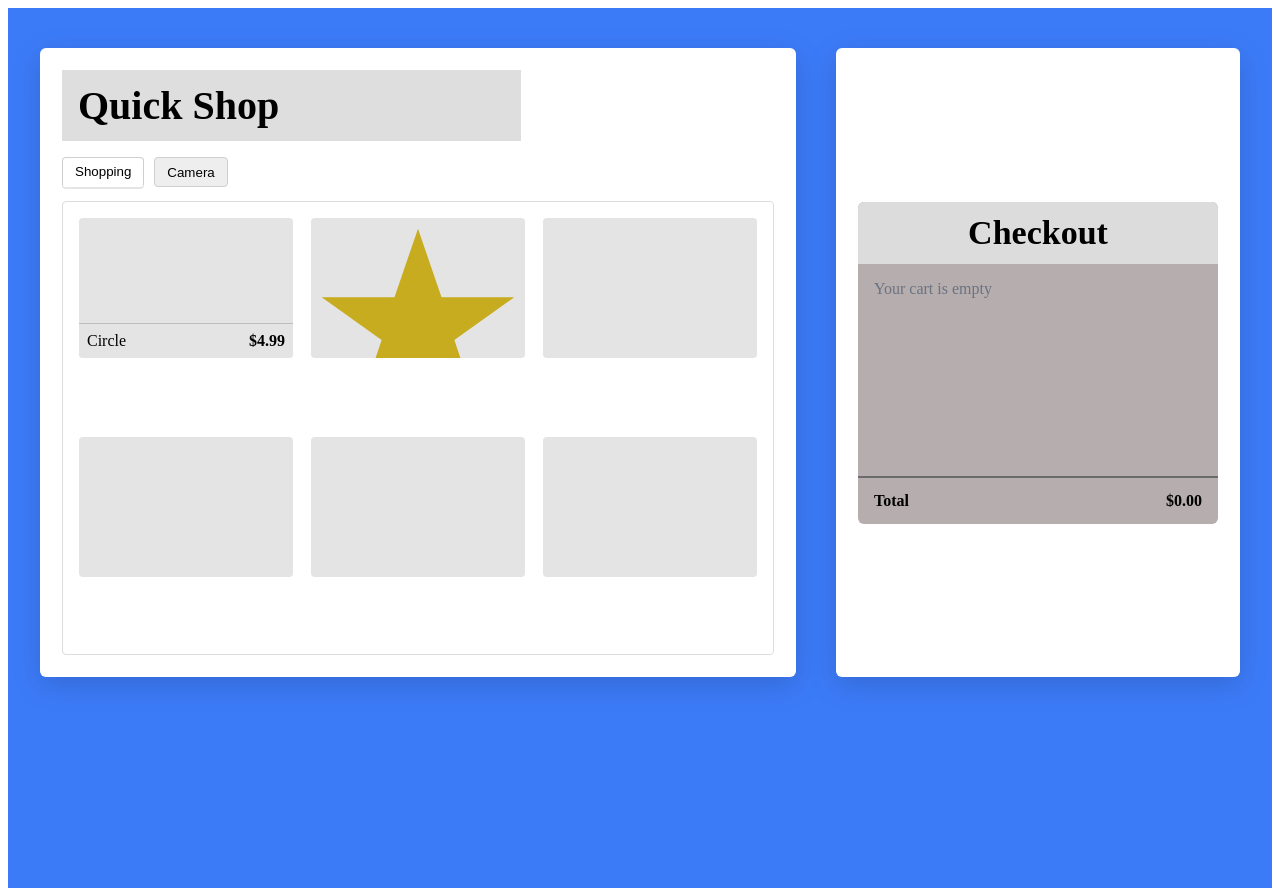
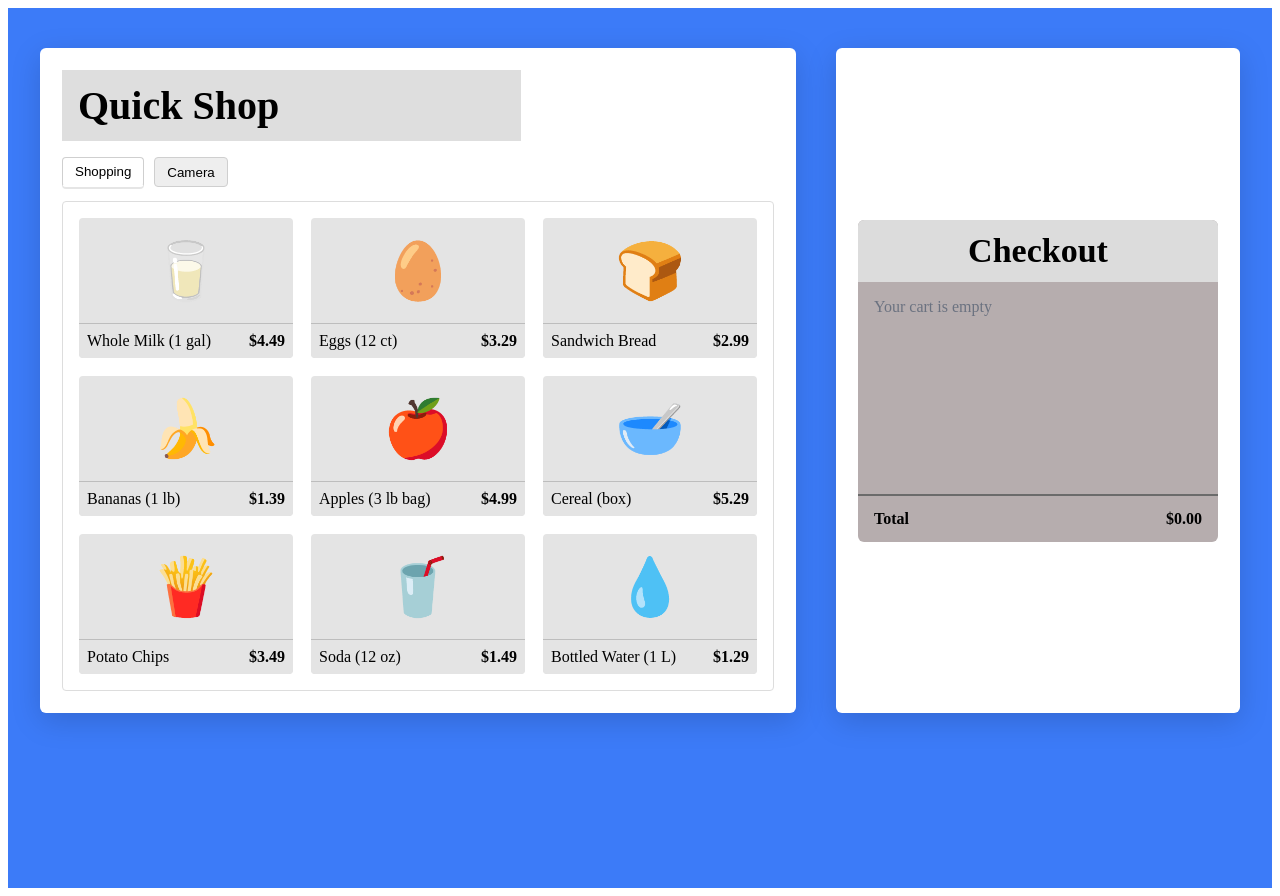
Before and after one commit to aaravsgit/pos-cam-ai-mern, a React (Vite) app in the folder frontend/: page /shop in a window 1280 px wide. Built offline with nearby package versions, Linux system fonts and the light colour scheme.

Commit message:
feat(frontend): replace placeholder shapes with real grocery items and show prices

```diff
--- a/frontend/src/pages/Shop.jsx
+++ b/frontend/src/pages/Shop.jsx
@@ -2,26 +2,11 @@ import { useState } from "react";
 import { Link } from "react-router-dom";
 import "./styles.css";
 
-function CircleShape() {
-  return <div className="shape-circle" />;
-}
-
-function StarShape() {
-  return (
-    <svg className="shape-star" viewBox="0 0 100 100" aria-hidden="true">
-      <polygon
-        points="50,5 61,37 95,37 67,57 78,90 50,70 22,90 33,57 5,37 39,37"
-        fill="#c8ac20"
-      />
-    </svg>
-  );
-}
-
-function Tile({ name, price, shape, onAdd }) {
+function Tile({ name, price, emoji, onAdd }) {
   return (
     <div className="tile" onClick={onAdd}>
       <div className="tile-img">
-        {shape === "circle" ? <CircleShape /> : <StarShape />}
+        <span className="tile-emoji" aria-hidden="true">{emoji}</span>
       </div>
       <div className="tile-meta">
         <span>{name}</span>
@@ -31,14 +16,21 @@ function Tile({ name, price, shape, onAdd }) {
   );
 }
 
-
 export default function Shop() {
   const [activeTab, setActiveTab] = useState("shopping");
   const [cart, setCart] = useState([]);
 
+  // Real grocery items
   const products = [
-    { id: "circ", name: "Circle", price: 499, shape: "circle" },
-    { id: "star", name: "Star", price: 399, shape: "star" },
+    { id: "milk",    name: "Whole Milk (1 gal)",   price: 449, emoji: "🥛" },
+    { id: "eggs",    name: "Eggs (12 ct)",         price: 329, emoji: "🥚" },
+    { id: "bread",   name: "Sandwich Bread",       price: 299, emoji: "🍞" },
+    { id: "bananas", name: "Bananas (1 lb)",       price: 139, emoji: "🍌" },
+    { id: "apples",  name: "Apples (3 lb bag)",    price: 499, emoji: "🍎" },
+    { id: "cereal",  name: "Cereal (box)",         price: 529, emoji: "🥣" },
+    { id: "chips",   name: "Potato Chips",         price: 349, emoji: "🍟" },
+    { id: "soda",    name: "Soda (12 oz)",         price: 149, emoji: "🥤" },
+    { id: "water",   name: "Bottled Water (1 L)",  price: 129, emoji: "💧" },
   ];
 
   const addToCart = (p) => {
@@ -77,10 +69,6 @@ export default function Shop() {
               {products.map((p) => (
                 <Tile key={p.id} {...p} onAdd={() => addToCart(p)} />
               ))}
-              {/* placeholders to match mockup grid */}
-              {Array.from({ length: 4 }).map((_, i) => (
-                <div key={`ph-${i}`} className="tile tile-empty" />
-              ))}
             </div>
           ) : (
             <div className="camera-panel">
--- a/frontend/src/pages/styles.css
+++ b/frontend/src/pages/styles.css
@@ -81,6 +81,7 @@
   background:#e4e4e4; height:140px; display:flex; flex-direction:column;
   border-radius:4px; cursor:pointer; overflow:hidden;
 }
+.tile-emoji{ font-size:56px; line-height:1; }
 .tile-img{ flex:1; display:flex; align-items:center; justify-content:center; border-bottom:1px solid #bdbdbd;}
 .tile-meta{
   padding:8px; background:#e4e4e4; display:flex; justify-content:space-between; align-items:center;
```
